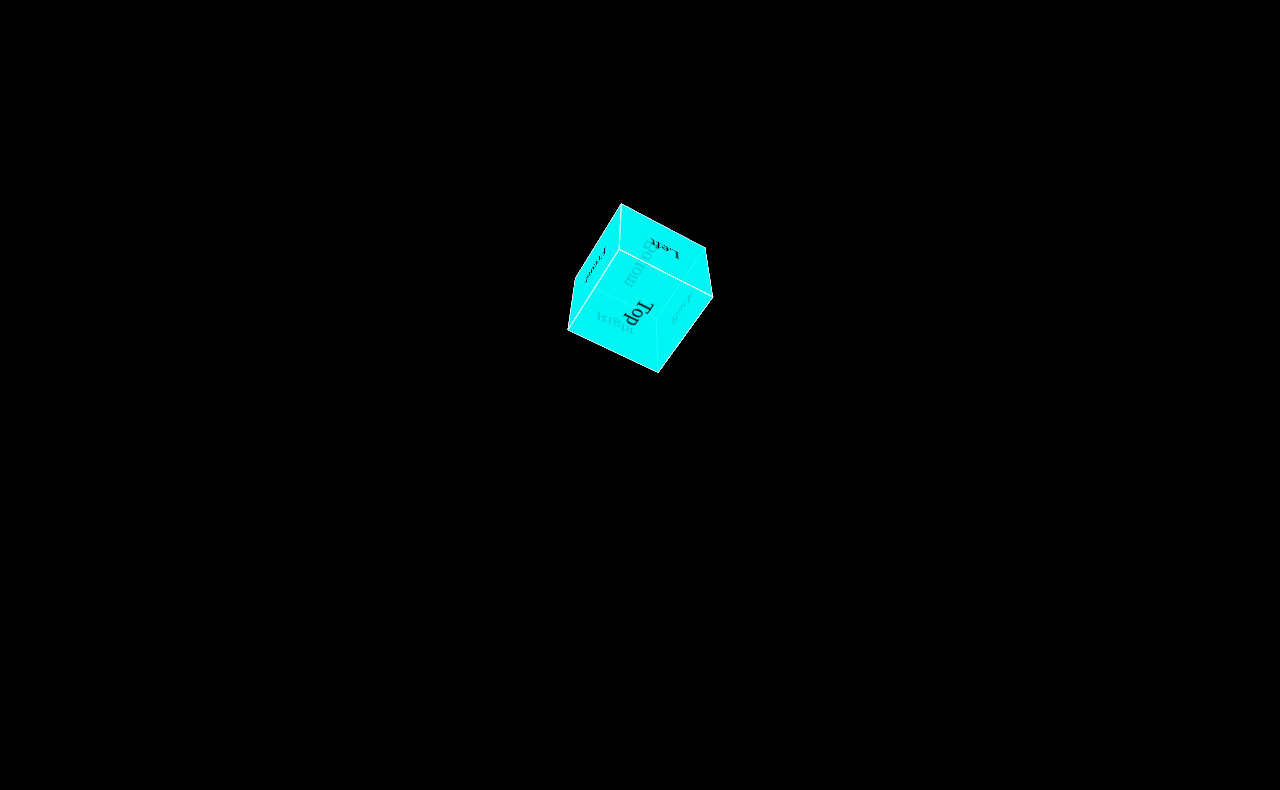
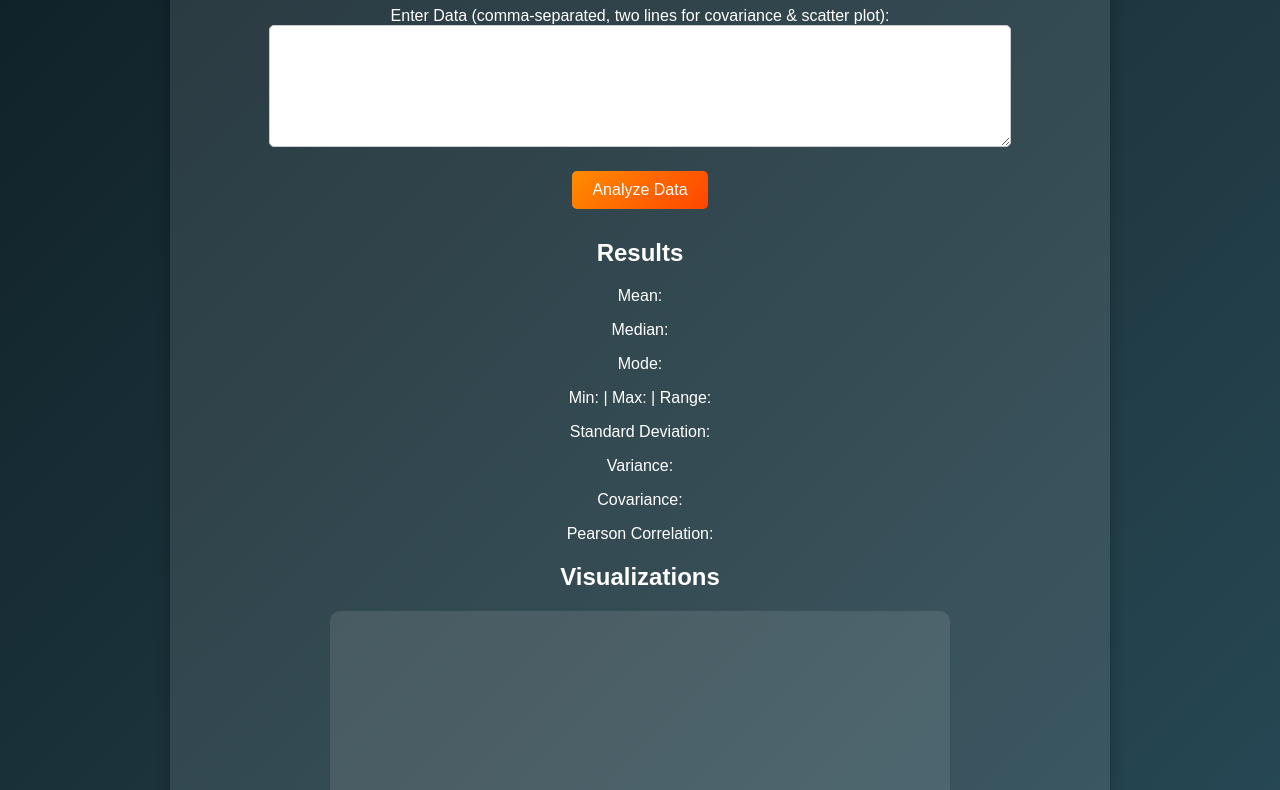
Before and after one commit to Amina-rafi7/aminamain, a plain HTML site: page index.html in a window 1280 px wide. Shown: the part 113-903 px from the top of the page. Before the commit the page ends 800 px from the top, so only its background shows below. Drawn offline with nearby package versions, Linux system fonts and the light colour scheme.

Commit message:
Update index.html

```diff
--- a/index.html
+++ b/index.html
@@ -3,62 +3,169 @@
 <head>
     <meta charset="UTF-8">
     <meta name="viewport" content="width=device-width, initial-scale=1.0">
-    <title>3D Rotation in JavaScript</title>
+    <title>Statistical Data Analysis Tool</title>
+    <script src="https://cdn.jsdelivr.net/npm/chart.js"></script>
     <style>
         body {
-            display: flex;
-            justify-content: center;
-            align-items: center;
-            height: 100vh;
-            background-color: black;
-            margin: 0;
+            font-family: Arial, sans-serif;
+            margin: 20px;
+            background: linear-gradient(135deg, #0f2027, #203a43, #2c5364);
+            text-align: center;
+            color: white;
         }
-        .scene {
-            perspective: 800px;
+        .container {
+            max-width: 900px;
+            margin: auto;
+            padding: 20px;
+            background: rgba(255, 255, 255, 0.1);
+            box-shadow: 0px 0px 15px rgba(0, 0, 0, 0.3);
+            border-radius: 10px;
         }
-        .cube {
-            width: 100px;
+        #dataInput {
+            width: 80%;
             height: 100px;
-            position: relative;
-            transform-style: preserve-3d;
-            transform: rotateX(0deg) rotateY(0deg);
-            animation: rotateCube 3s linear infinite;
+            margin-bottom: 10px;
+            background: #ffffff;
+            border: 1px solid #ccc;
+            border-radius: 5px;
+            padding: 10px;
         }
-        .face {
-            position: absolute;
-            width: 100px;
-            height: 100px;
-            background: rgba(0, 255, 255, 0.8);
-            border: 1px solid white;
-            display: flex;
-            justify-content: center;
-            align-items: center;
-            font-size: 20px;
-            color: black;
+        button {
+            background: linear-gradient(135deg, #ff8c00, #ff4500);
+            color: white;
+            padding: 10px 20px;
+            border: none;
+            cursor: pointer;
+            margin: 10px;
+            border-radius: 5px;
+            font-size: 16px;
+            transition: 0.3s ease-in-out;
         }
-        .front  { transform: translateZ(50px); }
-        .back   { transform: rotateY(180deg) translateZ(50px); }
-        .right  { transform: rotateY(90deg) translateZ(50px); }
-        .left   { transform: rotateY(-90deg) translateZ(50px); }
-        .top    { transform: rotateX(90deg) translateZ(50px); }
-        .bottom { transform: rotateX(-90deg) translateZ(50px); }
-
-        @keyframes rotateCube {
-            from { transform: rotateX(0deg) rotateY(0deg); }
-            to { transform: rotateX(360deg) rotateY(360deg); }
+        button:hover {
+            background: linear-gradient(135deg, #ff4500, #ff0000);
+            transform: scale(1.05);
+        }
+        .canvas-container {
+            width: 600px;
+            height: 400px;
+            margin: auto;
+            background: rgba(255, 255, 255, 0.1);
+            padding: 10px;
+            border-radius: 10px;
         }
     </style>
 </head>
 <body>
-    <div class="scene">
-        <div class="cube">
-            <div class="face front">Front</div>
-            <div class="face back">Back</div>
-            <div class="face right">Right</div>
-            <div class="face left">Left</div>
-            <div class="face top">Top</div>
-            <div class="face bottom">Bottom</div>
+    <div class="container">
+        <h1>Statistical Data Analysis Tool</h1>
+        <label for="dataInput">Enter Data (comma-separated, two lines for covariance & scatter plot):</label><br>
+        <textarea id="dataInput"></textarea><br>
+        <button onclick="analyzeData()">Analyze Data</button>
+
+        <div id="results">
+            <h2>Results</h2>
+            <p>Mean: <span id="mean"></span></p>
+            <p>Median: <span id="median"></span></p>
+            <p>Mode: <span id="mode"></span></p>
+            <p>Min: <span id="min"></span> | Max: <span id="max"></span> | Range: <span id="range"></span></p>
+            <p>Standard Deviation: <span id="stdDev"></span></p>
+            <p>Variance: <span id="variance"></span></p>
+            <p>Covariance: <span id="covariance"></span></p>
+            <p>Pearson Correlation: <span id="correlation"></span></p>
+        </div>
+
+        <h2>Visualizations</h2>
+        <div class="canvas-container">
+            <canvas id="histogramChart"></canvas>
+        </div>
+        <div class="canvas-container">
+            <canvas id="scatterPlotChart"></canvas>
         </div>
     </div>
+
+    <script>
+        function analyzeData() {
+            let inputData = document.getElementById("dataInput").value.trim();
+            let lines = inputData.split("\n").map(line => line.split(",").map(Number));
+
+            if (lines.length < 1 || lines[0].some(isNaN)) {
+                alert("Invalid data. Please enter comma-separated numbers.");
+                return;
+            }
+
+            let data = lines[0];
+            let data2 = lines.length > 1 && lines[1].length === data.length ? lines[1] : [];
+
+            document.getElementById("mean").textContent = calculateMean(data).toFixed(2);
+            document.getElementById("median").textContent = calculateMedian(data).toFixed(2);
+            document.getElementById("mode").textContent = calculateMode(data).join(", ");
+            document.getElementById("min").textContent = Math.min(...data);
+            document.getElementById("max").textContent = Math.max(...data);
+            document.getElementById("range").textContent = (Math.max(...data) - Math.min(...data)).toFixed(2);
+            document.getElementById("stdDev").textContent = calculateStandardDeviation(data).toFixed(2);
+            document.getElementById("variance").textContent = calculateVariance(data).toFixed(2);
+            document.getElementById("covariance").textContent = data2.length ? calculateCovariance(data, data2).toFixed(2) : "N/A";
+            document.getElementById("correlation").textContent = data2.length ? calculatePearsonCorrelation(data, data2).toFixed(2) : "N/A";
+
+            createHistogram(data, "histogramChart");
+            if (data2.length) createScatterPlot(data, data2, "scatterPlotChart");
+        }
+
+        function calculateMean(data) { return data.reduce((sum, val) => sum + val, 0) / data.length; }
+        function calculateMedian(data) {
+            let sorted = [...data].sort((a, b) => a - b);
+            let mid = Math.floor(sorted.length / 2);
+            return sorted.length % 2 !== 0 ? sorted[mid] : (sorted[mid - 1] + sorted[mid]) / 2;
+        }
+        function calculateMode(data) {
+            let freq = {};
+            data.forEach(num => freq[num] = (freq[num] || 0) + 1);
+            let maxFreq = Math.max(...Object.values(freq));
+            return Object.keys(freq).filter(num => freq[num] === maxFreq).map(Number);
+        }
+        function calculateStandardDeviation(data) {
+            let mean = calculateMean(data);
+            return Math.sqrt(data.reduce((sum, val) => sum + (val - mean) ** 2, 0) / data.length);
+        }
+        function calculateVariance(data) { return calculateStandardDeviation(data) ** 2; }
+        function calculateCovariance(x, y) {
+            let meanX = calculateMean(x), meanY = calculateMean(y);
+            return x.reduce((sum, xi, i) => sum + (xi - meanX) * (y[i] - meanY), 0) / x.length;
+        }
+        function calculatePearsonCorrelation(x, y) {
+            let cov = calculateCovariance(x, y);
+            return cov / (calculateStandardDeviation(x) * calculateStandardDeviation(y));
+        }
+
+        function createHistogram(data, canvasId) {
+            let ctx = document.getElementById(canvasId).getContext("2d");
+            if (window.myHistogram) window.myHistogram.destroy();
+            let colors = data.map(() => `hsl(${Math.random() * 360}, 70%, 60%)`);
+            window.myHistogram = new Chart(ctx, {
+                type: "bar",
+                data: {
+                    labels: [...new Set(data)].sort((a, b) => a - b),
+                    datasets: [{
+                        label: "Histogram",
+                        data: Object.values(data.reduce((freq, num) => (freq[num] = (freq[num] || 0) + 1, freq), {})),
+                        backgroundColor: colors,
+                        borderColor: "#ffffff",
+                        borderWidth: 1
+                    }]
+                },
+                options: { responsive: true, scales: { y: { beginAtZero: true } } }
+            });
+        }
+
+        function createScatterPlot(x, y, canvasId) {
+            let ctx = document.getElementById(canvasId).getContext('2d');
+            if (window.myScatterPlot) window.myScatterPlot.destroy();
+            window.myScatterPlot = new Chart(ctx, {
+                type: 'scatter',
+                data: { datasets: [{ label: 'Scatter Plot', data: x.map((xi, i) => ({ x: xi, y: y[i] })), backgroundColor: 'blue' }] },
+                options: { scales: { x: { beginAtZero: false }, y: { beginAtZero: false } } }
+            });
+        }
+    </script>
 </body>
 </html>
```
